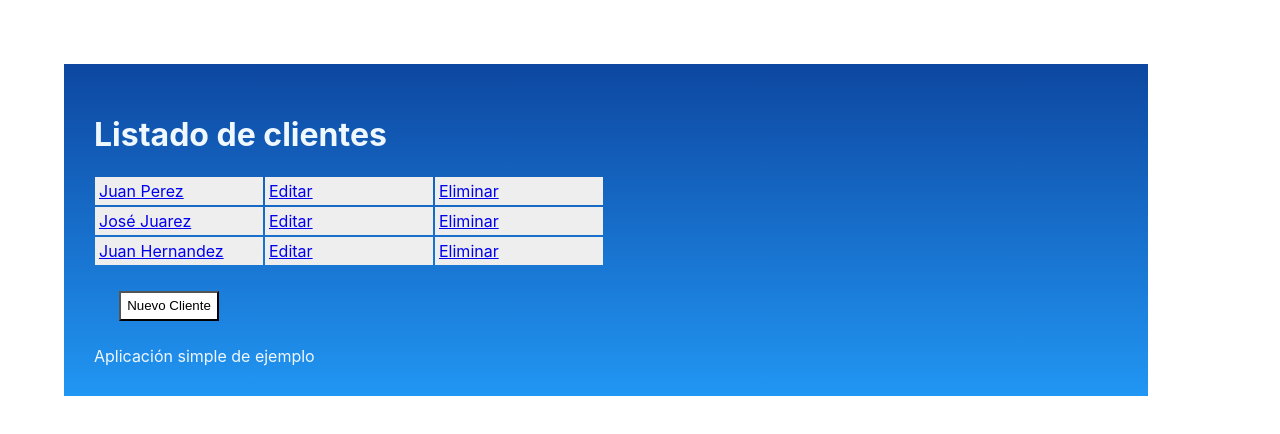
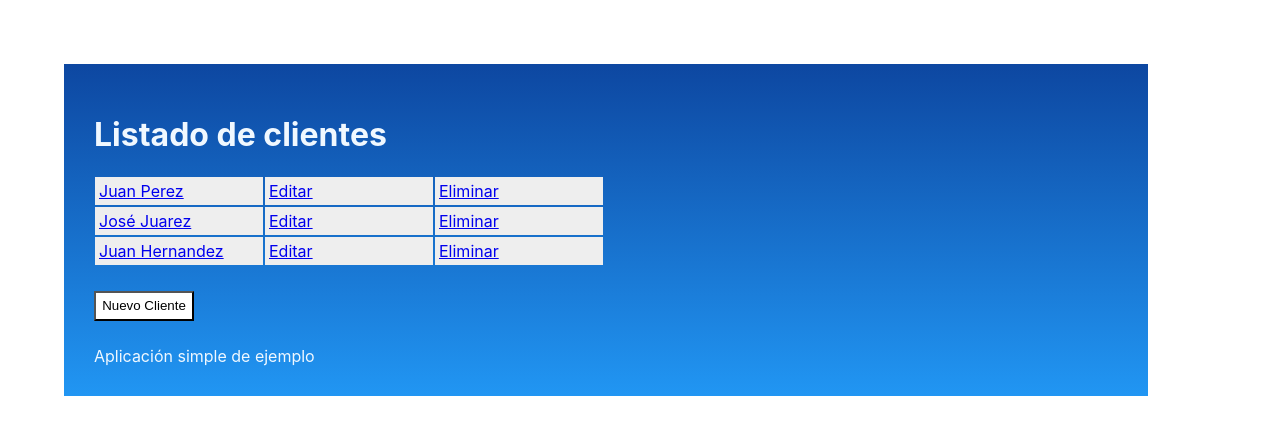
Before and after one commit to Hanie24/app-customer, a React (Create React App) app: page /customers in a window 1280 px wide. Shown: the top 434 px of the page. Built offline with nearby package versions, Linux system fonts and the light colour scheme.

Commit message:
customers

```diff
--- a/src/Containers/CustomersContainer.js
+++ b/src/Containers/CustomersContainer.js
@@ -64,4 +64,4 @@ CustomersContainer.defaultProps = {
     ]
 };
 
-export default withRouter(connect(null, {fetchCustomers})(CustomersContainer));
+export default withRouter(connect(null, { fetchCustomers })(CustomersContainer));
--- a/src/Store/index.js
+++ b/src/Store/index.js
@@ -1,7 +1,7 @@
 import { createStore, compose } from 'redux';
-import reducer from './../Reducers';
+import reducers from './../Reducers';
 
 //activa redux developer tools
 const composeEnhancers = window.__REDUX_DEVTOOLS_EXTENSION_COMPOSE__ || compose;
 
-export const store = createStore(reducer, {}, composeEnhancers());
+export const store = createStore(reducers, {}, composeEnhancers());
--- a/src/index.css
+++ b/src/index.css
@@ -21,15 +21,15 @@ code {
 }
 
 .customers-actions{
-  padding: 10px;
-  margin: 10px;
+  padding: 10px 0;
+  margin: 10px 0;
 }
 
 .customers-actions button {
   background-color: white;
   min-width: 100px;
   height: 30px;
-  margin: 5px;
+  margin: 5px 0;
 }
 
 .customer-list-item .field {
--- a/src/index.js
+++ b/src/index.js
@@ -10,8 +10,7 @@ const rootComponent = (
   <Provider store={store}>
     <App />
   </Provider>
-)
-
+);
 ReactDOM.render(rootComponent,document.getElementById('root'));
 
 // If you want your app to work offline and load faster, you can change
```
Also changed, not shown: 1 other file (tests, documents, lock files or other folders).
